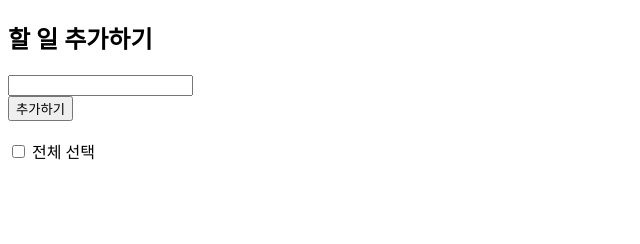
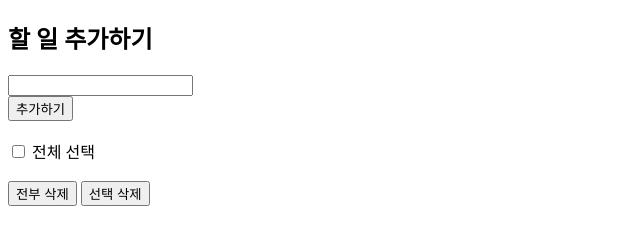
Before and after one commit to aruaruhu/test01, a plain HTML site: page TodoList.html in a window 1280 px wide. Shown: the whole page, without its empty margins (0-640 px from the left). Drawn offline with nearby package versions, Linux system fonts and the light colour scheme.

Commit message:
선택 삭제 및 전체 삭제 추가

```diff
--- a/TodoList.html
+++ b/TodoList.html
@@ -14,8 +14,10 @@
         <button @click="addTodo">추가하기</button><Br><br>
 
         <label for="chkAll">
-            <input id="chkAll" type="checkbox" :checked="isAllChecked" @change="toggleAll">&nbsp;전체 선택<br>
+            <input id="chkAll" type="checkbox" :checked="isAllChecked" @change="toggleAll">&nbsp;전체 선택<br><br>
         </label>
+        <button @click="deleteAll">전부 삭제</button>
+        <button @click="deleteSelection">선택 삭제</button>
 
         <ol>
             <li v-for="(todo, index) in todos" :key="index">
@@ -45,11 +47,19 @@
                     }
                 },
                 deleteTodo(index) {
-                    this.todos.splice(index, 1);
+                    this.todos.splice
                 },
                 toggleAll(event) {
                     this.isAllChecked = event.target.checked;
-                }
+                },
+                deleteAll() {
+                    if(this.todos.length > 0) {
+                        this.todos = [];
+                    }
+                },
+                deleteSelection() {
+                    this.todos = this.todos.filter((todo) => !todo.checked);
+                },
             },
             computed: {
                 isAllChecked: {
@@ -76,8 +86,6 @@
         }
 
         #app {
-
-
             width: 250px;
         }
     </style>
```
Also changed, not shown: 1 other file.
